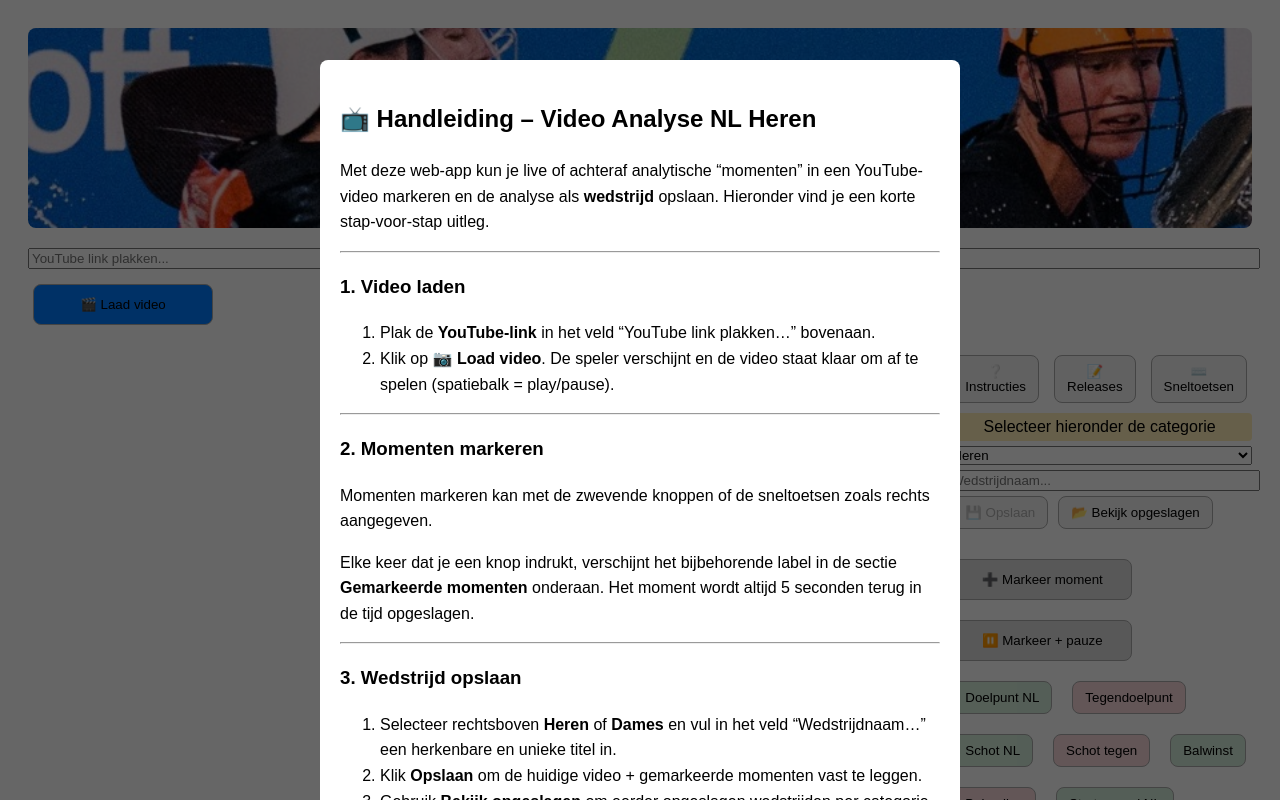
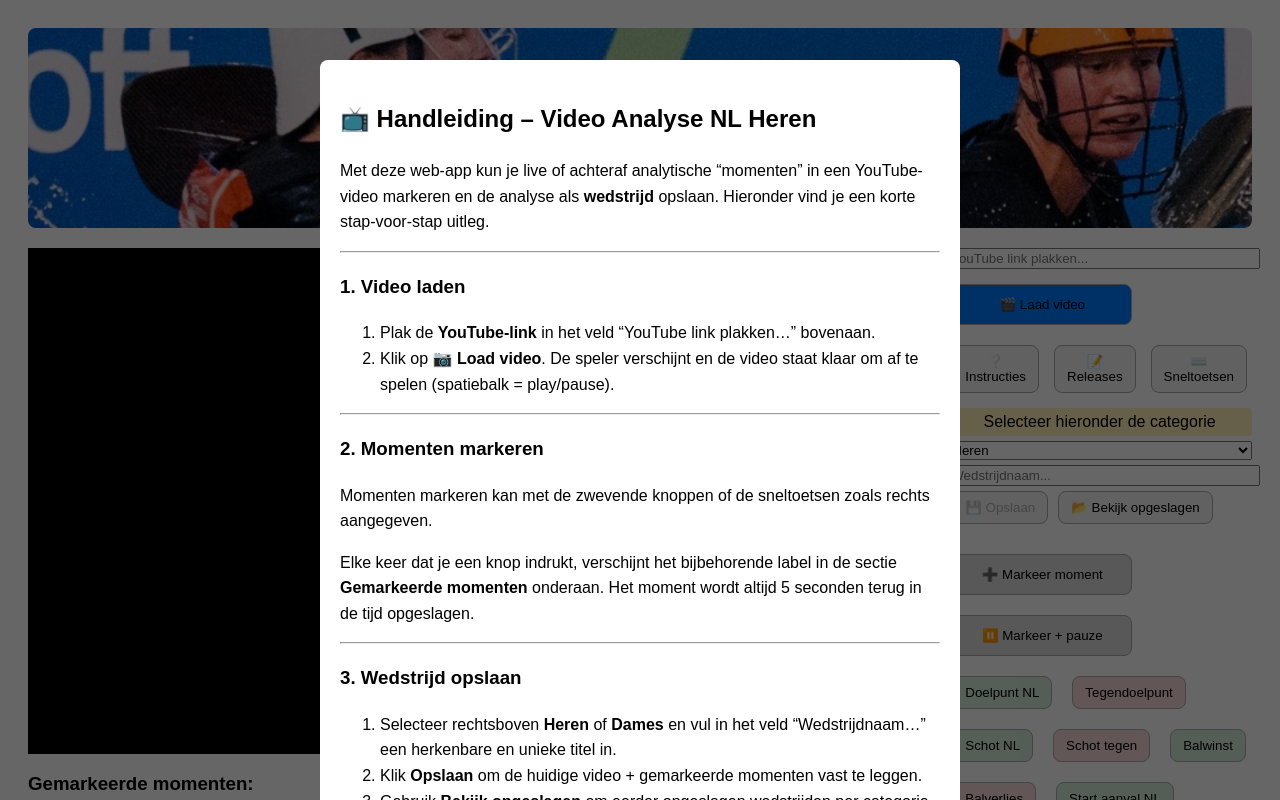
Before and after one commit to Sytsevdz/Video-Analyse-App, a React (Vite) app: page / in a window 1280 px wide. Shown: the top 800 px of the page. Built offline with nearby package versions, Linux system fonts and the light colour scheme.

Commit message:
Move video load controls to sidebar and add placeholder

```diff
--- a/src/main.jsx
+++ b/src/main.jsx
@@ -239,6 +239,7 @@ const DeleteRequestModal = ({ match, reason, onReasonChange, onSubmit, onClose }
 const App = () => {
   const [videoId, setVideoId] = React.useState("");
   const [player, setPlayer] = React.useState(null);
+  const [videoLoaded, setVideoLoaded] = React.useState(false);
   const [moments, setMoments] = React.useState([]);
   const [matchName, setMatchName] = React.useState("");
   const [savedMatches, setSavedMatches] = React.useState([]);
@@ -316,13 +317,17 @@ const App = () => {
   };
 
 
-  const handlePlayerReady = (event) => setPlayer(event.target);
+  const handlePlayerReady = (event) => {
+    setPlayer(event.target);
+    setVideoLoaded(true);
+  };
 
   const handleVideoLoad = (url = videoId) => {
     const id = getYouTubeVideoId(url);
     if (!id) return;
     if (player) {
       player.loadVideoById(id);
+      setVideoLoaded(true);
     } else {
       document.getElementById("player-container").innerHTML = "";
       new YT.Player("player-container", {
@@ -514,15 +519,31 @@ const App = () => {
           Video Analyse NL
         </h1>
       </div>
-      <input type="text" placeholder="YouTube link plakken..." value={videoId} onChange={(e) => setVideoId(e.target.value)} style={{ width: "100%", marginBottom: 10 }} />
-      <button onClick={() => handleVideoLoad()} style={buttonStyle("#007bff", true)}>🎬 Laad video</button>
-
       <div style={{ display: "flex", alignItems: "flex-start", gap: "20px", marginTop: 20 }}>
         <div style={{ flex: 3 }}>
-          <div style={{ position: "relative", paddingTop: "56.25%" }}>
-            <div id="player-container" style={{ position: "absolute", top: 0, left: 0, width: "100%", height: "100%" }}></div>
+        <div style={{ position: "relative", paddingTop: "56.25%" }}>
+          {!videoLoaded && (
+            <div
+              style={{
+                position: "absolute",
+                top: 0,
+                left: 0,
+                width: "100%",
+                height: "100%",
+                background: "#000",
+                display: "flex",
+                alignItems: "center",
+                justifyContent: "center",
+                color: "#fff",
+                fontSize: "24px",
+              }}
+            >
+              Video
+            </div>
+          )}
+          <div id="player-container" style={{ position: "absolute", top: 0, left: 0, width: "100%", height: "100%" }}></div>
 
-          </div>
+        </div>
 
           <h3>Gemarkeerde momenten:</h3>
           <div style={{ maxHeight: "300px", overflowY: "auto", border: "1px solid #ccc", padding: "0 5px", borderRadius: "8px" }}>
@@ -547,7 +568,20 @@ const App = () => {
         </div>
 
         <div style={{ flex: 1 }}>
-          <div style={{ display: "flex", gap: "5px", marginBottom: "5px" }}>
+          <input
+            type="text"
+            placeholder="YouTube link plakken..."
+            value={videoId}
+            onChange={(e) => setVideoId(e.target.value)}
+            style={{ width: "100%", marginBottom: 10 }}
+          />
+          <button
+            onClick={() => handleVideoLoad()}
+            style={buttonStyle("#007bff", true)}
+          >
+            🎬 Laad video
+          </button>
+          <div style={{ display: "flex", gap: "5px", margin: "10px 0" }}>
             <button onClick={() => setShowInstructions(true)} style={buttonStyle()}>
               ❔ Instructies
             </button>
```
